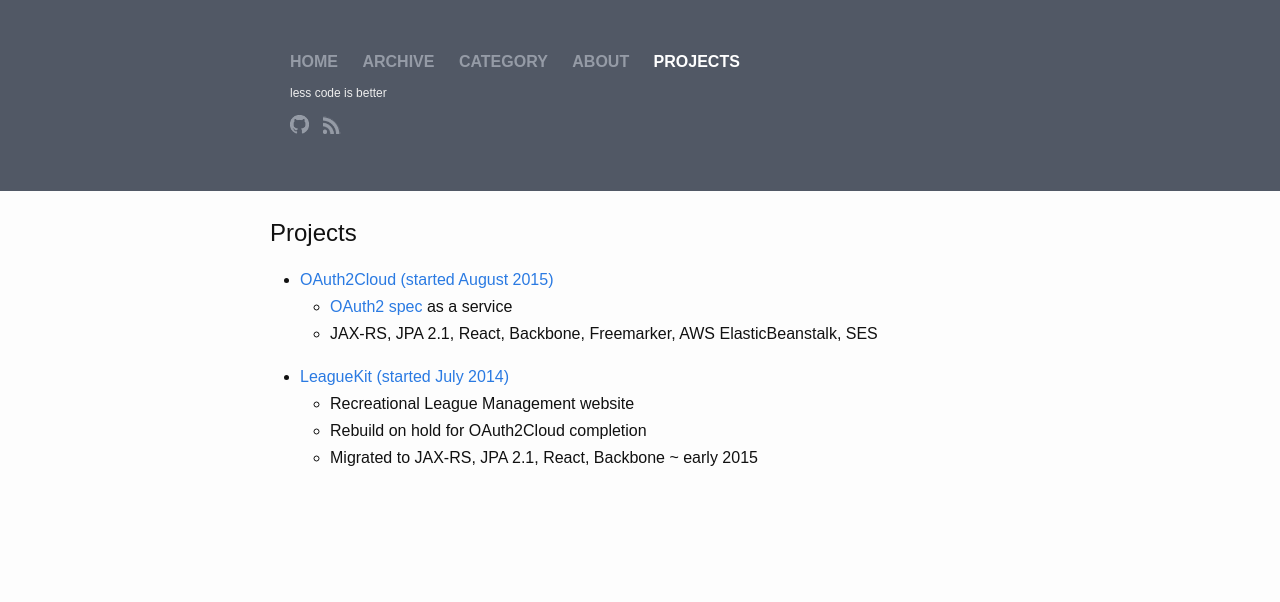
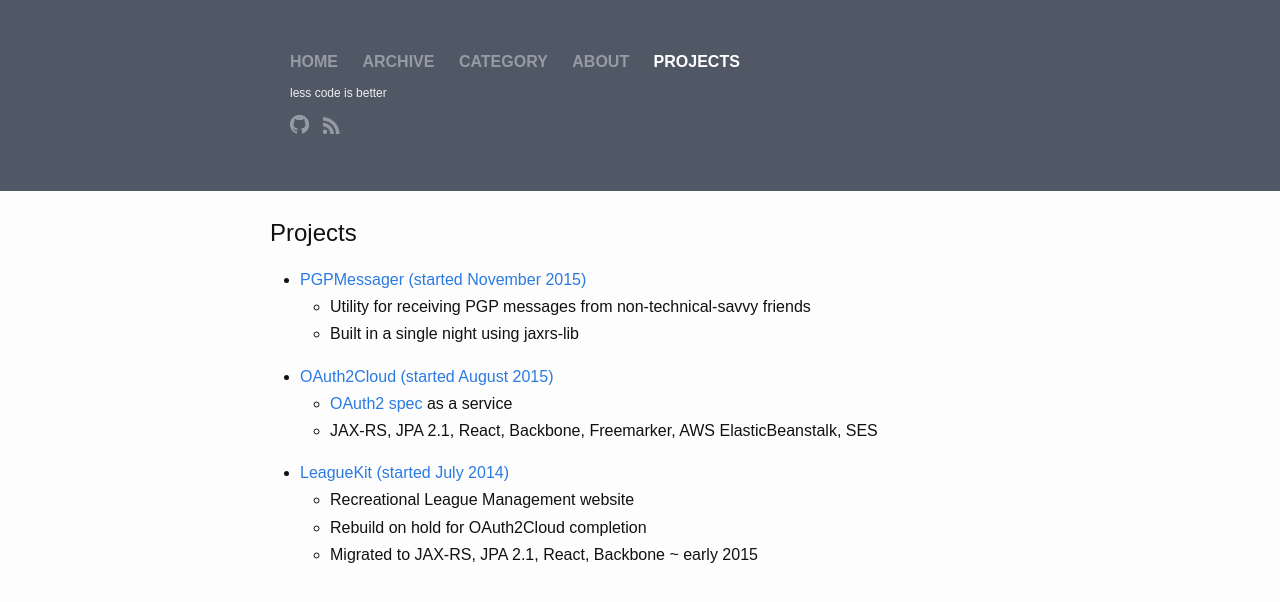
Before and after one commit to moodysalem/moodysalem.github.io, a Jekyll site: the page built from projects.html, in a window 1280 px wide. Shown: the top 602 px of the page. Built offline with Jekyll 4.4.1, drawn with Linux system fonts in a browser that asks for light colours; nearby versions of some CDN libraries; comment, search, counter and statistics services are not loaded.

Commit message:
add pgpmessager to projects page

```diff
--- a/projects.html
+++ b/projects.html
@@ -5,6 +5,11 @@ layout: default
 <div class="projects">
     <h2>Projects</h2>
     <ul>
+        <li><a href="https://pgpmessager.com">PGPMessager (started November 2015)</a></li>
+        <ul>
+            <li>Utility for receiving PGP messages from non-technical-savvy friends</li>
+            <li>Built in a single night using jaxrs-lib</li>
+        </ul>
         <li><a href="https://oauth2cloud.com">OAuth2Cloud (started August 2015)</a></li>
         <ul>
             <li><a href="https://tools.ietf.org/html/rfc6749">OAuth2 spec</a> as a service</li>
```
